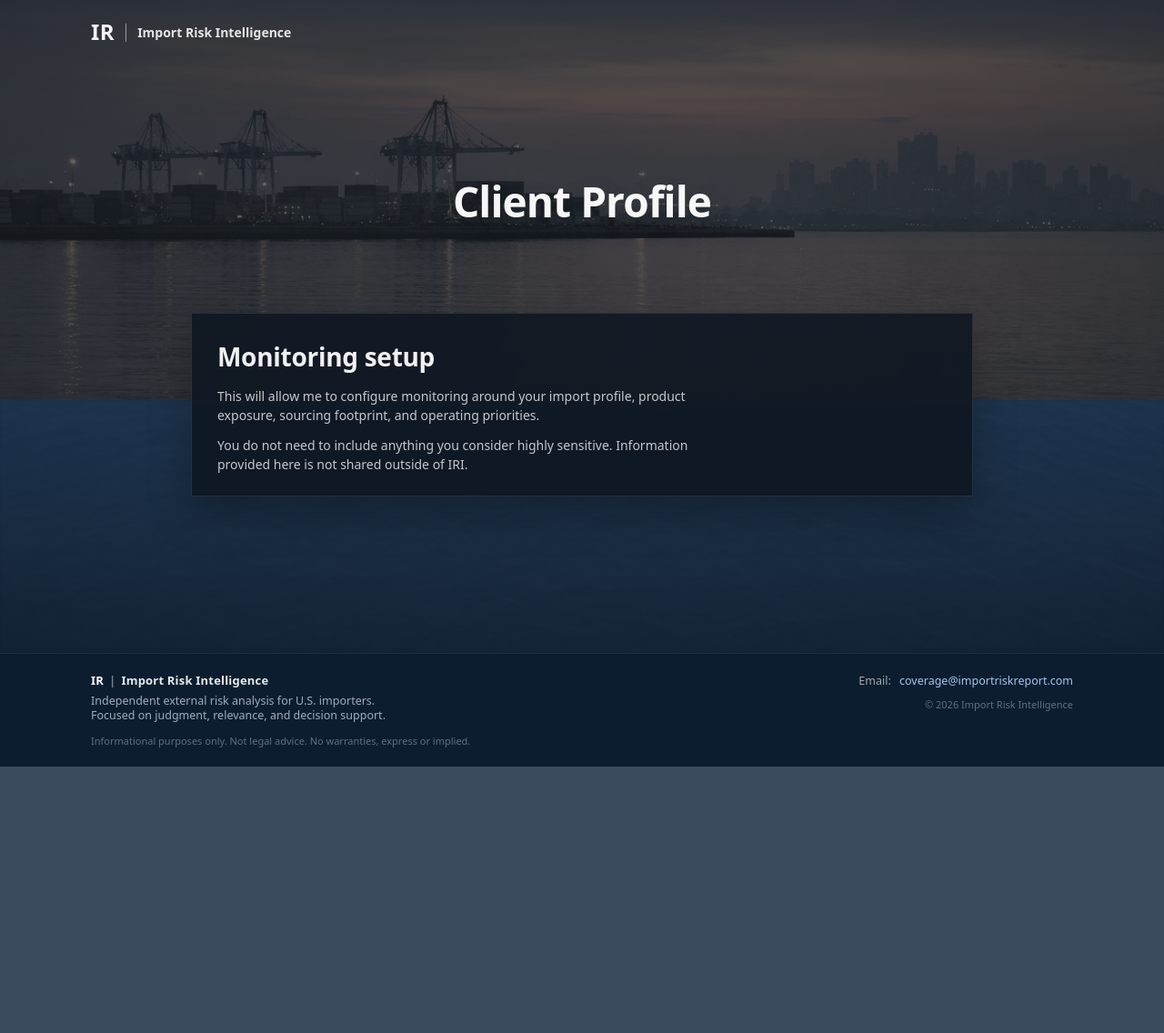
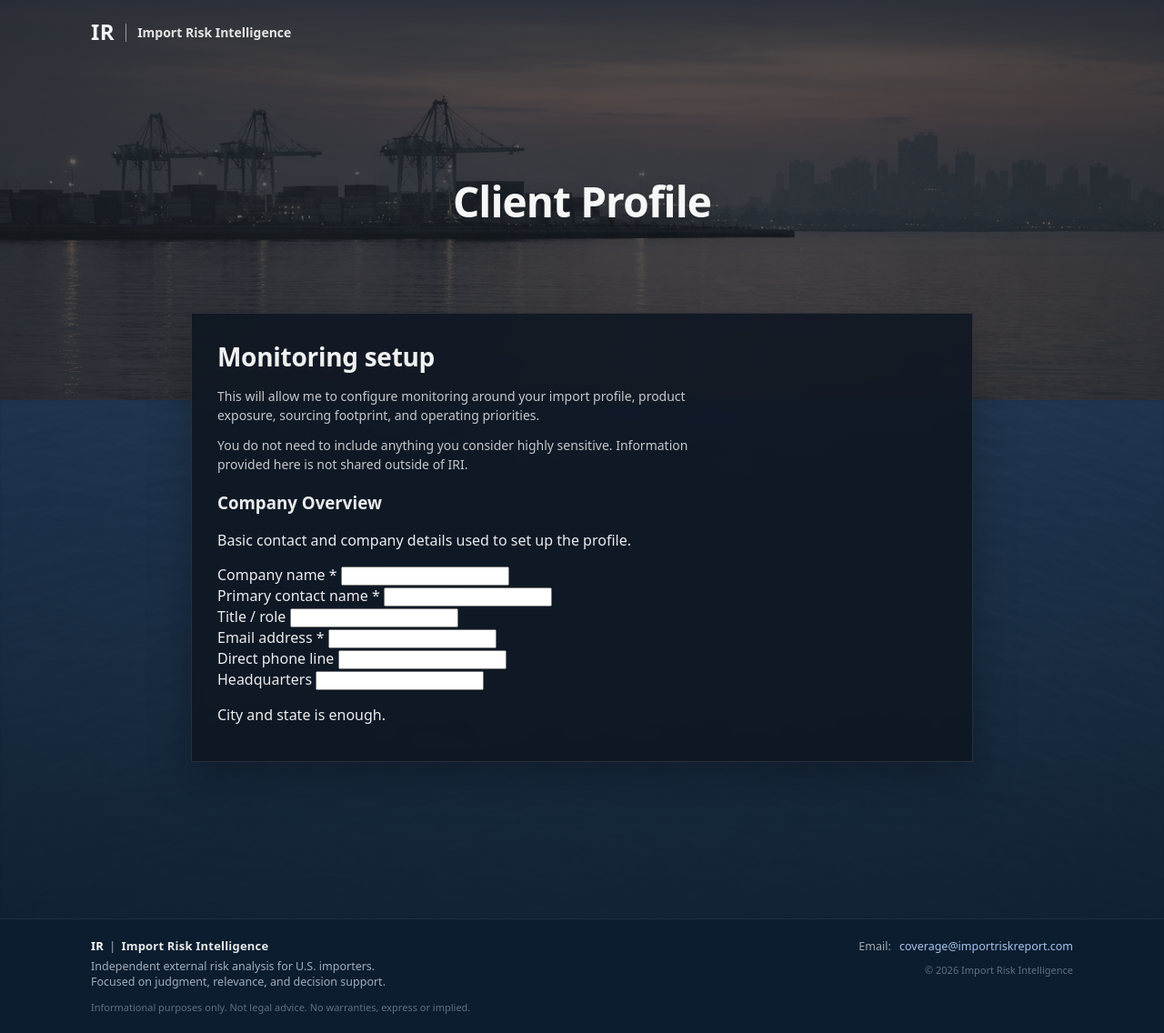
Before and after one commit to importrisk/import-risk-intelligence-site, a Jekyll site: the page built from client-profile.html, in a window 1280 px wide. Shown: the whole page at 91% size. Built offline with Jekyll 4.4.1, drawn with Linux system fonts in a browser that asks for light colours; before the commit the page ends 900 px from its top, so only the background shows below that.

Commit message:
Update client-profile.html

```diff
--- a/client-profile.html
+++ b/client-profile.html
@@ -43,6 +43,53 @@ description: Private client profile form for configuring Import Risk Intelligenc
             You do not need to include anything you consider highly sensitive. Information provided here is not shared outside of IRI.
           </p>
         </div>
+
+        <section class="cp-section" aria-labelledby="company-overview-title">
+          <div class="cp-section-head">
+            <h3 id="company-overview-title" class="cp-section-title">Company Overview</h3>
+            <p class="cp-section-text">
+              Basic contact and company details used to set up the profile.
+            </p>
+          </div>
+
+          <form class="cp-form" action="#" method="post">
+            <div class="cp-row">
+              <label class="cp-label" for="cp-company-name">Company name <span class="cp-required">*</span></label>
+              <input class="cp-input" type="text" id="cp-company-name" name="company_name" required>
+            </div>
+
+            <div class="cp-grid cp-grid-2">
+              <div class="cp-row">
+                <label class="cp-label" for="cp-contact-name">Primary contact name <span class="cp-required">*</span></label>
+                <input class="cp-input" type="text" id="cp-contact-name" name="primary_contact_name" required>
+              </div>
+
+              <div class="cp-row">
+                <label class="cp-label" for="cp-title-role">Title / role</label>
+                <input class="cp-input" type="text" id="cp-title-role" name="title_role">
+              </div>
+            </div>
+
+            <div class="cp-grid cp-grid-2">
+              <div class="cp-row">
+                <label class="cp-label" for="cp-email">Email address <span class="cp-required">*</span></label>
+                <input class="cp-input" type="email" id="cp-email" name="email_address" required>
+              </div>
+
+              <div class="cp-row">
+                <label class="cp-label" for="cp-phone">Direct phone line</label>
+                <input class="cp-input" type="tel" id="cp-phone" name="direct_phone_line">
+              </div>
+            </div>
+
+            <div class="cp-row">
+              <label class="cp-label" for="cp-headquarters">Headquarters</label>
+              <input class="cp-input" type="text" id="cp-headquarters" name="headquarters" aria-describedby="cp-headquarters-help">
+              <p id="cp-headquarters-help" class="cp-help">City and state is enough.</p>
+            </div>
+          </form>
+        </section>
+      </div>
     </div>
   </section>
 </main>
```
Lines whose indentation alone changed are shown as unchanged.
